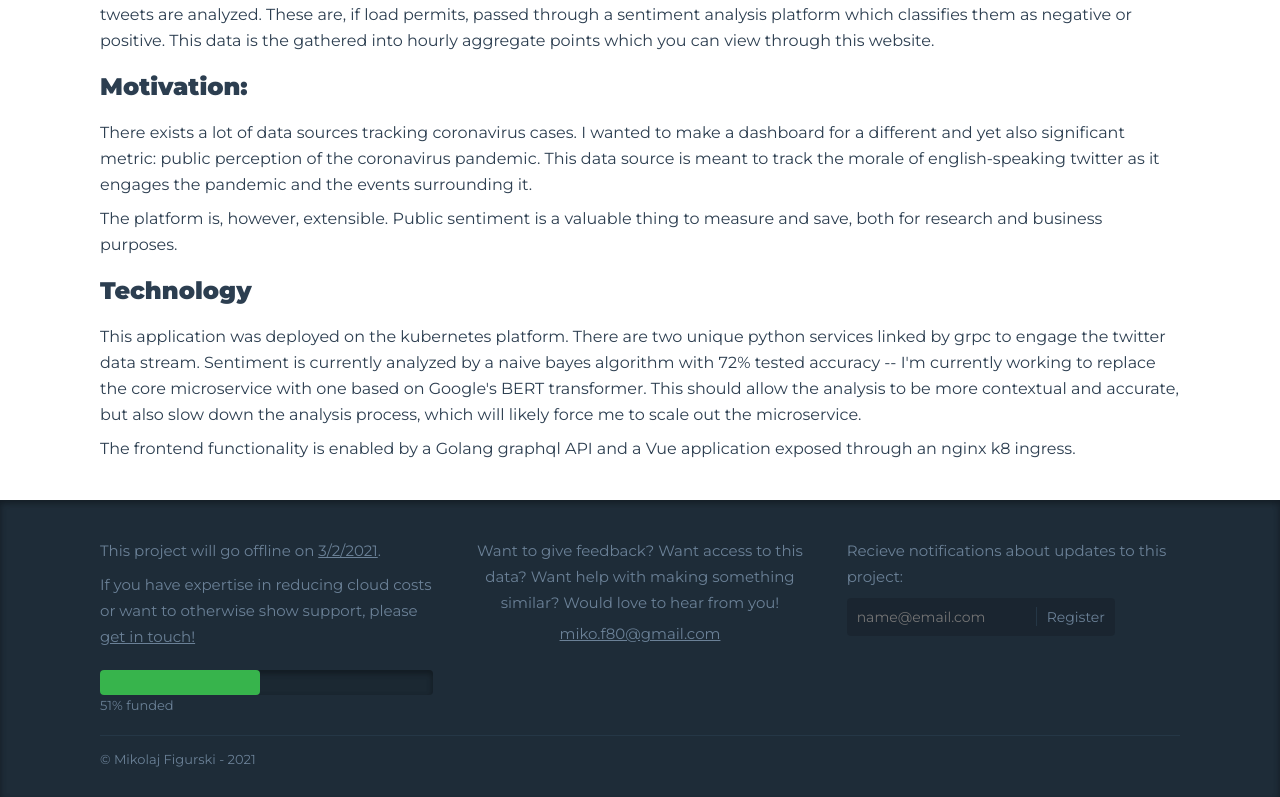
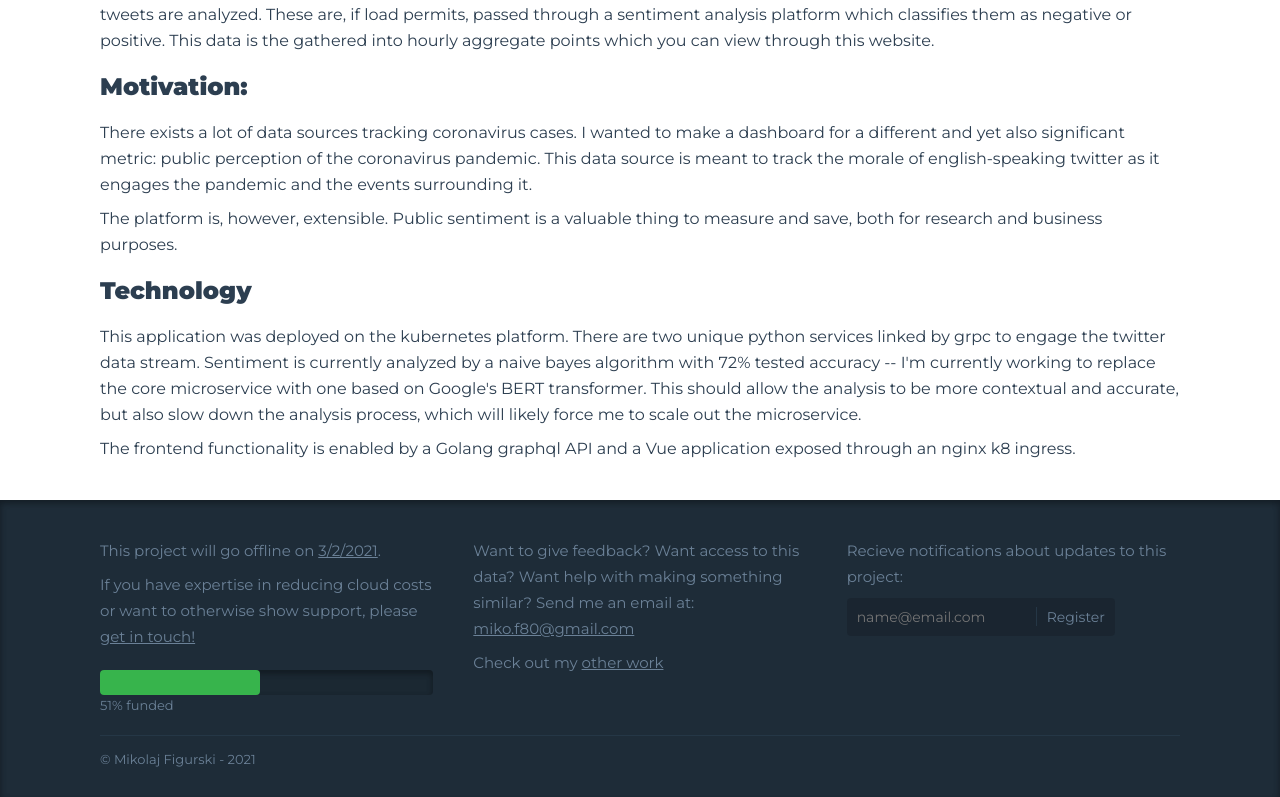
Before and after one commit to mfigurski80/tweet-frontend, a Vue app: page / in a window 1280 px wide. Shown: the part 873-1670 px from the top of the page. Built offline with nearby package versions, Linux system fonts and the light colour scheme; no server answers.

Commit message:
Link website in footer

```diff
--- a/src/components/sections/FooterSection.vue
+++ b/src/components/sections/FooterSection.vue
@@ -23,12 +23,15 @@
       <div class="contact">
         <p>
           Want to give feedback? Want access to this data? Want help with making
-          something similar? Would love to hear from you!
+          something similar? Send me an email at:
+          <a href="mailto:miko.f80@gmail.com">miko.f80@gmail.com</a>
         </p>
-        <div class="contact-links">
-          <a href="mailto:miko.f80@gmail.com">miko.f80@gmail.com</a>
-        </div>
+        <p>
+          Check out my
+          <a href="meeksfigs.surge.sh">other work</a>
+        </p>
       </div>
+
       <div class="signup">
         <p>Recieve notifications about updates to this project:</p>
         <form @submit="onEmailSubmit">
@@ -125,7 +128,6 @@ export default {
 
 .contact {
   justify-self: center;
-  text-align: center;
 }
 form {
   background: rgba(0, 0, 0, 0.15);
```
